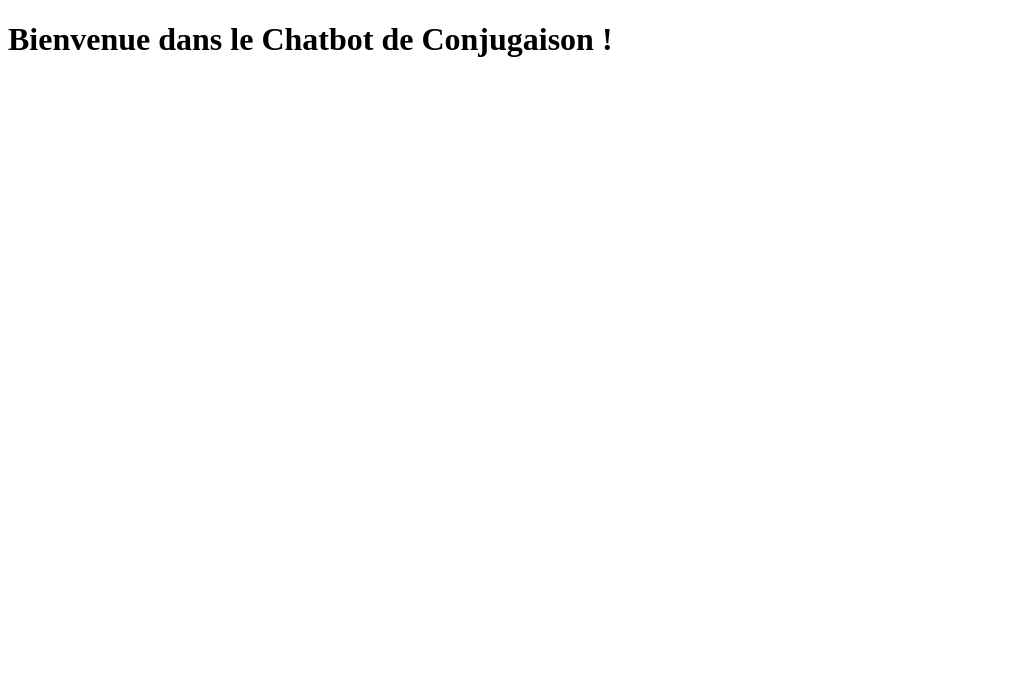
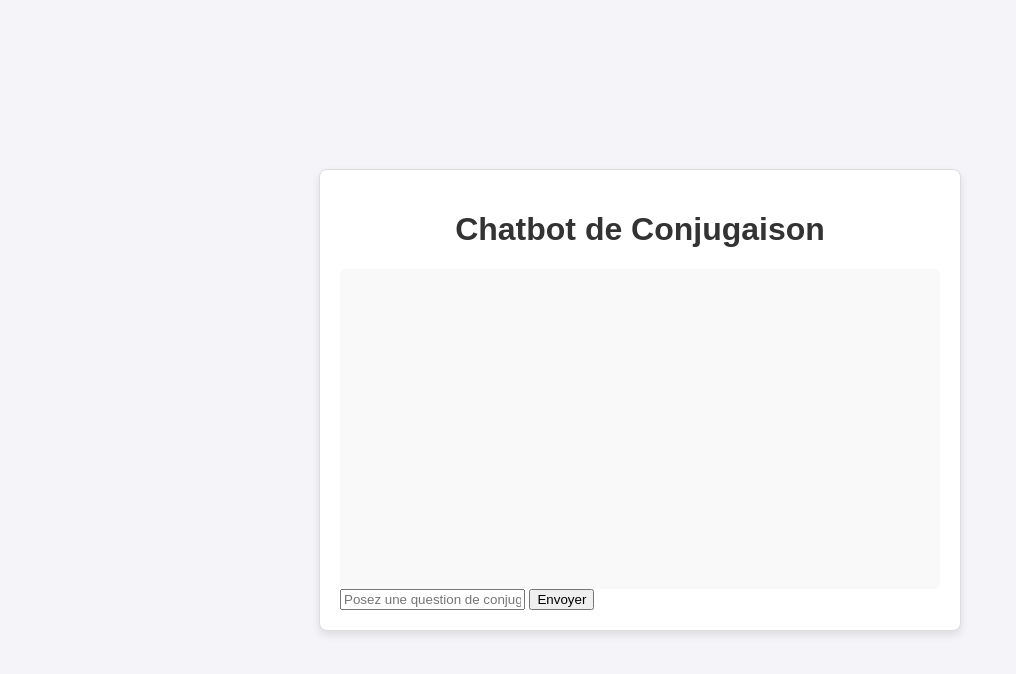
Before and after one commit to Choumichone/conjug, a plain HTML site: page index.html in a window 1280 px wide. Shown: the whole page, without its empty margins (0-1016 px from the left). Drawn offline with Linux system fonts and the light colour scheme.

Commit message:
Update index.html

```diff
--- a/index.html
+++ b/index.html
@@ -4,12 +4,53 @@
     <meta charset="UTF-8">
     <meta name="viewport" content="width=device-width, initial-scale=1.0">
     <title>Chatbot Conjugaison</title>
+    <style>
+        body {
+            font-family: Arial, sans-serif;
+            margin: 0;
+            padding: 0;
+            display: flex;
+            justify-content: center;
+            align-items: center;
+            height: 100vh;
+            background-color: #f4f4f9;
+        }
+        #chatbot {
+            width: 80%;
+            max-width: 600px;
+            background-color: white;
+            border: 1px solid #ddd;
+            border-radius: 8px;
+            padding: 20px;
+            box-shadow: 0 4px 8px rgba(0, 0, 0, 0.1);
+        }
+        h1 {
+            text-align: center;
+            color: #333;
+        }
+        #chatbot-box {
+            margin-top: 20px;
+            padding: 10px;
+            background-color: #f9f9f9;
+            border-radius: 5px;
+            height: 300px;
+            overflow-y: auto;
+        }
+    </style>
 </head>
 <body>
-    <h1>Bienvenue dans le Chatbot de Conjugaison !</h1>
+
     <div id="chatbot">
-        <!-- Ton chatbot ici -->
-        <script src="chatbot.js"></script>
+        <h1>Chatbot de Conjugaison</h1>
+        <div id="chatbot-box">
+            <!-- Le contenu du chatbot apparaîtra ici -->
+        </div>
+        <input type="text" id="userInput" placeholder="Posez une question de conjugaison..." />
+        <button onclick="startChat()">Envoyer</button>
     </div>
+
+    <!-- Lien vers le fichier JavaScript -->
+    <script src="chatbot.js"></script>
+
 </body>
 </html>
```
